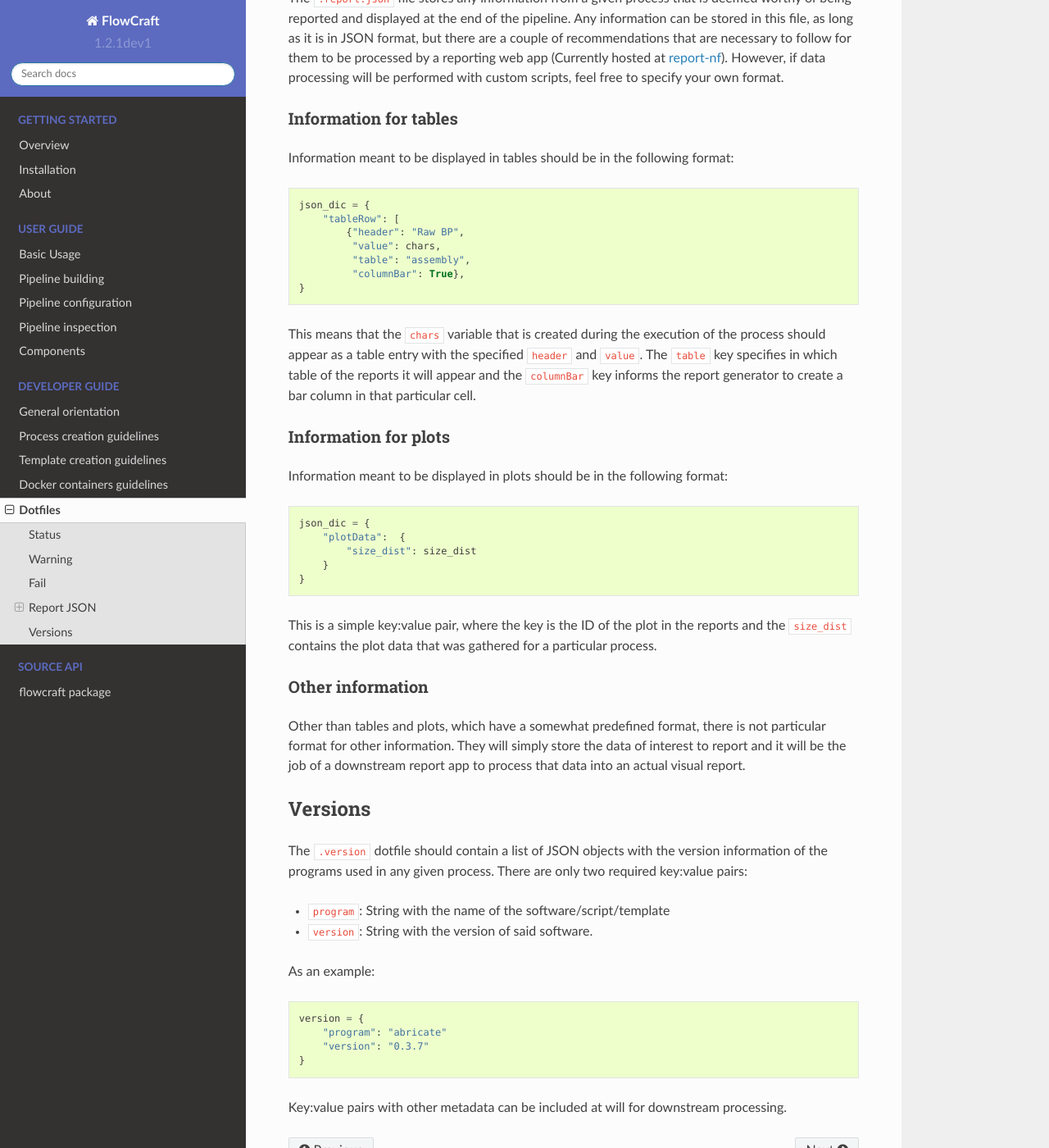
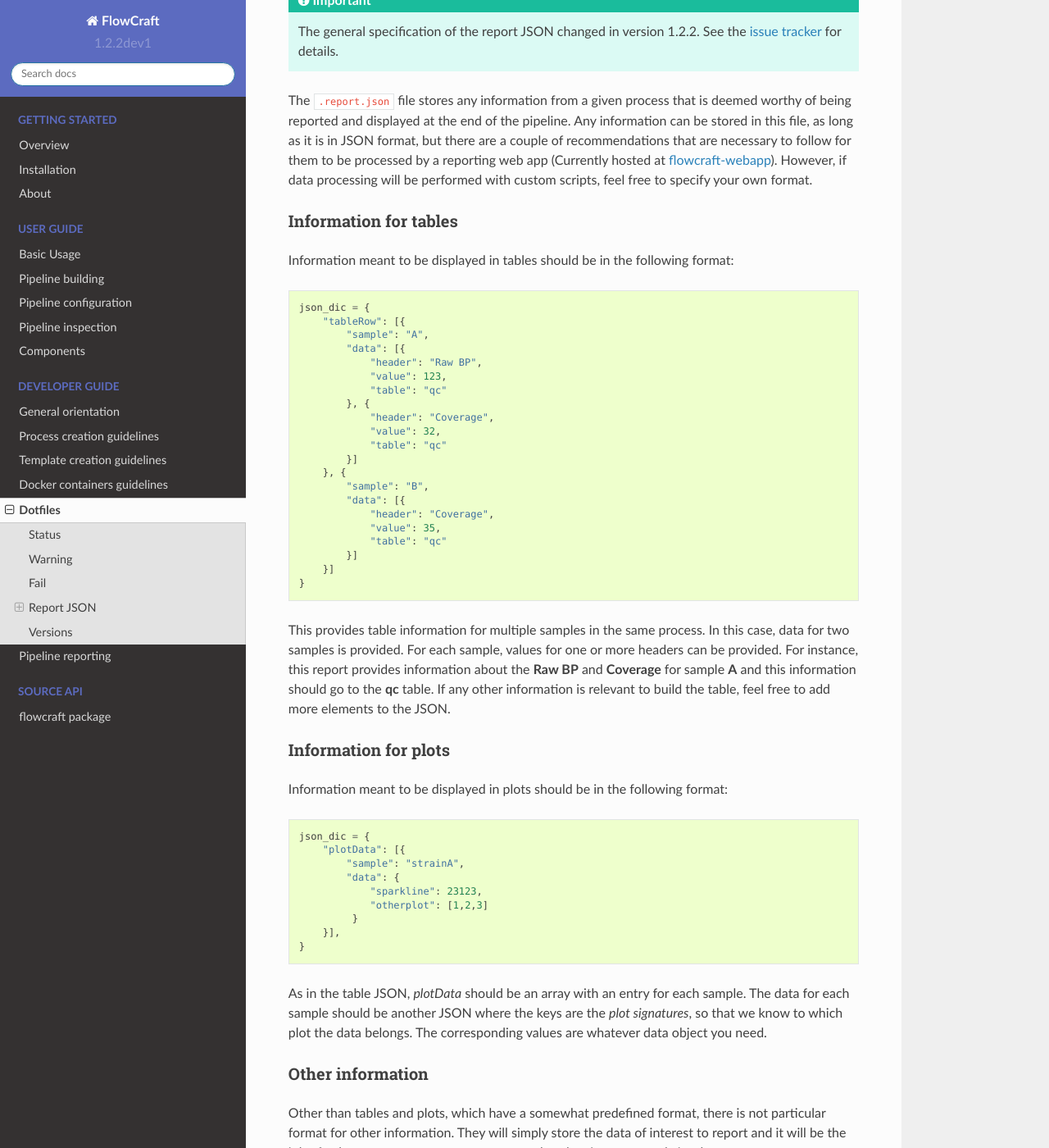
Before and after one commit to assemblerflow/flowcraft, a Sphinx documentation site: the page built from docs/dev/process_dotfiles.rst, in a window 1280 px wide and 1400 px high, scrolled down 1071 px. Shown: the whole window at 82% size. Built offline with Sphinx 7.4.7 and the Read the Docs theme 2.0.0, drawn with Linux system fonts in a browser that asks for light colours.

Commit message:
Added documentation on pipeline reporting

```diff
--- a/docs/dev/create_process.rst
+++ b/docs/dev/create_process.rst
@@ -115,6 +115,8 @@
 must be used **only once**. Like in the input channel, this channel should
 be defined with a two element tuple with the sample ID and the data. The
 sample ID must match the one specified in the ``input_channel``.
+
+.. _compiler:
 
 {% include "compiler_channels.txt %}
 ^^^^^^^^^^^^^^^^^^^^^^^^^^^^^^^^^^^^
--- a/docs/dev/process_dotfiles.rst
+++ b/docs/dev/process_dotfiles.rst
@@ -44,15 +44,22 @@
 the ``fail`` string as well. As in the warning dotfile, there is no
 particular format for the fail message.
 
+.. _report-json:
+
 Report JSON
 -----------
+
+.. important::
+    The general specification of the report JSON changed in version 1.2.2.
+    See the `issue tracker <https://github.com/assemblerflow/flowcraft/issues/96>`_
+    for details.
 
 The ``.report.json`` file stores any information from a given process that is
 deemed worthy of being reported and displayed at the end of the pipeline.
 Any information can be stored in this file, as long as it is in JSON format,
 but there are a couple of recommendations that are necessary to follow
 for them to be processed by a reporting web app (Currently hosted at
-`report-nf <https://github.com/ODiogoSilva/report-nf>`_). However, if
+`flowcraft-webapp <https://github.com/assemblerflow/flowcraft-webapp>`_). However, if
 data processing will be performed with custom scripts, feel free to specify
 your own format.
 
@@ -63,18 +70,33 @@
 format::
 
     json_dic = {
-        "tableRow": [
-            {"header": "Raw BP",
-             "value": chars,
-             "table": "assembly",
-             "columnBar": True},
+        "tableRow": [{
+            "sample": "A",
+            "data": [{
+                "header": "Raw BP",
+                "value": 123,
+                "table": "qc"
+            }, {
+                "header": "Coverage",
+                "value": 32,
+                "table": "qc"
+            }]
+        }, {
+            "sample": "B",
+            "data": [{
+                "header": "Coverage",
+                "value": 35,
+                "table": "qc"
+            }]
+        }]
     }
 
-This means that the ``chars`` variable that is created during the execution
-of the process should appear as a table entry with the specified ``header``
-and ``value``. The ``table`` key specifies in which table of the reports
-it will appear and the ``columnBar`` key informs the report generator to
-create a bar column in that particular cell.
+This provides table information for multiple samples in the same process. In
+this case, data for two samples is provided. For each sample, values for
+one or more headers can be provided. For instance, this report provides
+information about the **Raw BP** and **Coverage** for sample **A** and this
+information should go to the **qc** table. If any other information is relevant
+to build the table, feel free to add more elements to the JSON.
 
 Information for plots
 ^^^^^^^^^^^^^^^^^^^^^
@@ -82,14 +104,19 @@
 Information meant to be displayed in plots should be in the following format::
 
     json_dic = {
-        "plotData":  {
-            "size_dist": size_dist
-        }
+        "plotData": [{
+            "sample": "strainA",
+            "data": {
+                "sparkline": 23123,
+                "otherplot": [1,2,3]
+             }
+        }],
     }
 
-This is a simple key:value pair, where the key is the ID of the plot in the
-reports and the ``size_dist`` contains the plot data that was gathered
-for a particular process.
+As in the table JSON, *plotData* should be an array with an entry for each
+sample. The data for each sample should be another JSON where the keys are
+the *plot signatures*, so that we know to which plot the data belongs. The
+corresponding values are whatever data object you need.
 
 Other information
 ^^^^^^^^^^^^^^^^^
--- a/docs/index.rst
+++ b/docs/index.rst
@@ -45,6 +45,7 @@
    dev/create_template
    dev/containers
    dev/process_dotfiles
+   dev/pipeline_reporting
 
 .. _Source API:
 
--- a/flowcraft/__init__.py
+++ b/flowcraft/__init__.py
@@ -1,5 +1,5 @@
 
-__version__ = "1.2.1dev1"
+__version__ = "1.2.2dev1"
 __build__ = "04072018"
 __author__ = "Diogo N. Silva, Tiago F. Jesus, Ines Mendes, Bruno Ribeiro-Goncalves"
 __copyright__ = "Diogo N. Silva"
```
Also changed, not shown: other parts of docs/dev/process_dotfiles.rst (+2 -0 lines), docs/dev/pipeline_reporting.rst (added, +90 -0 lines).
